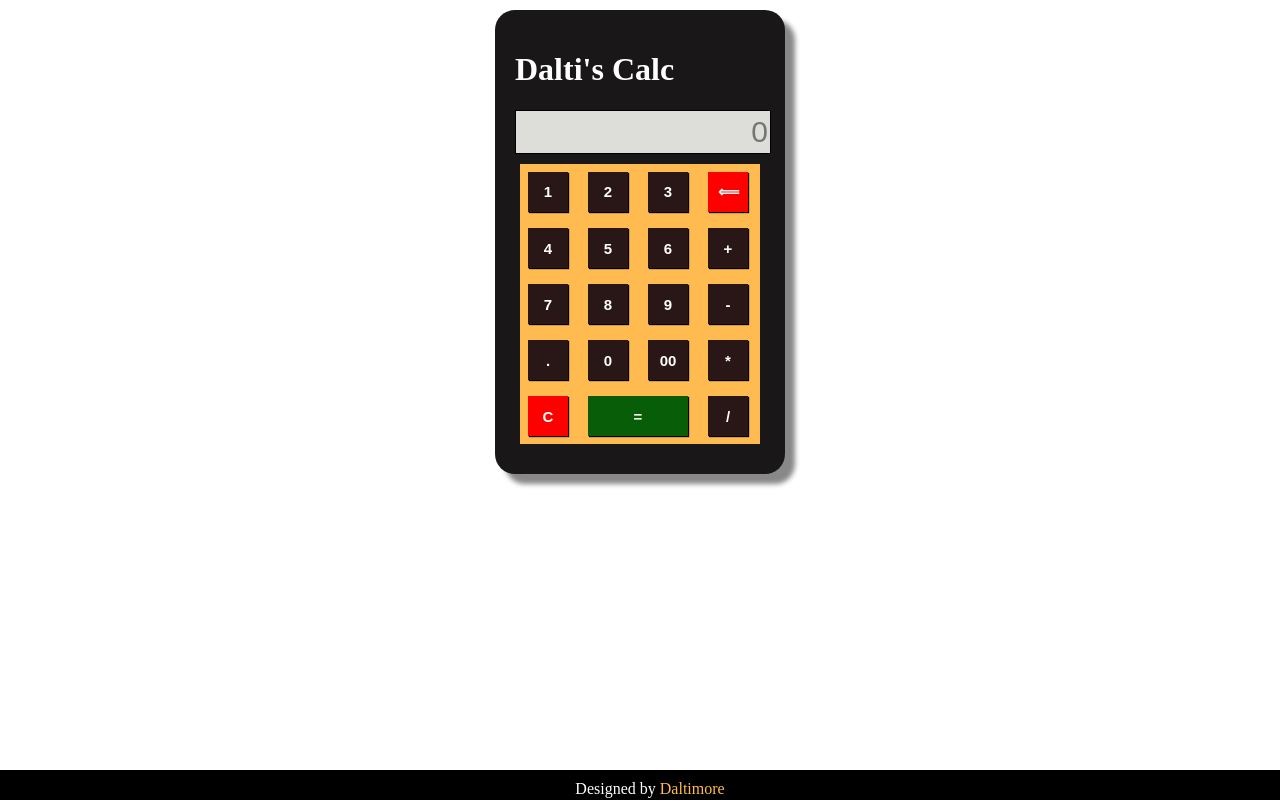
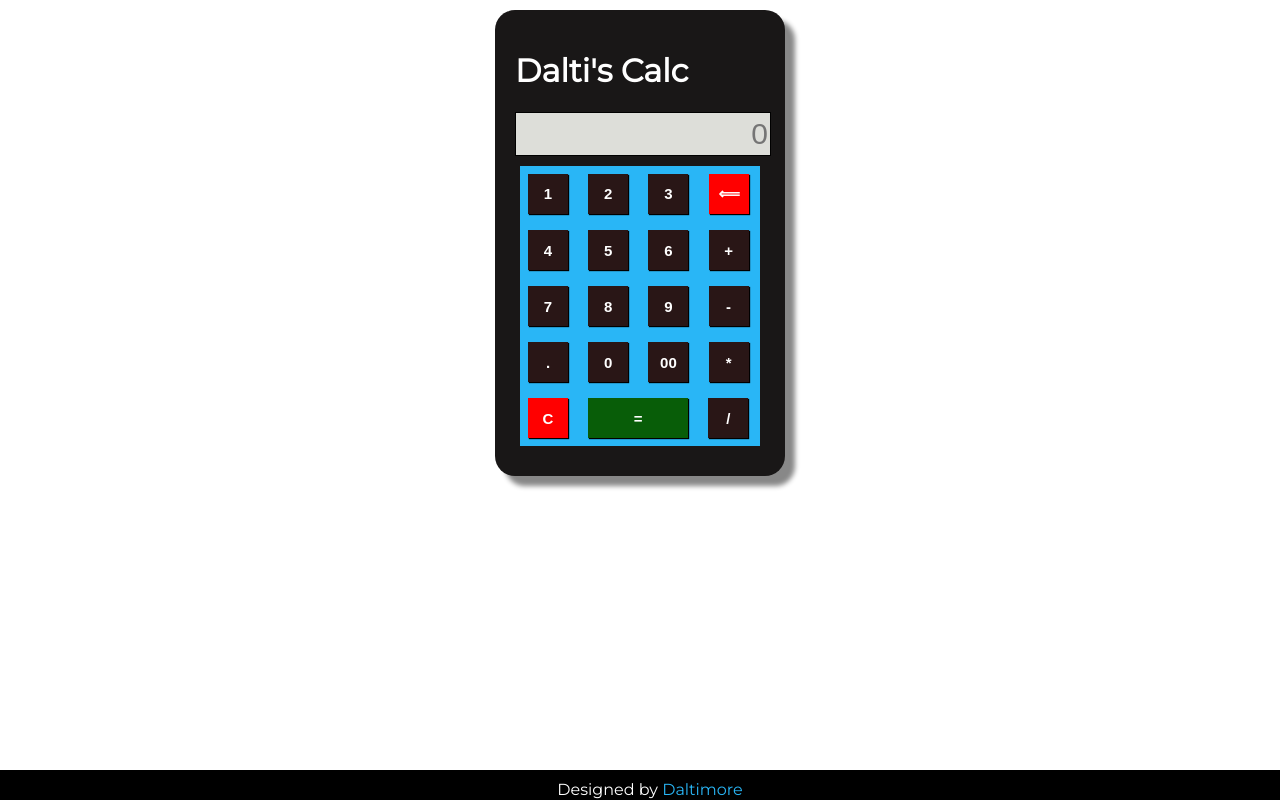
Before and after one commit to Daltimore/JavaScript-Calc, a plain HTML site: page index.html in a window 1280 px wide. Drawn offline with Linux system fonts and the light colour scheme.

Commit message:
Add files via upload

```diff
--- a/index.html
+++ b/index.html
@@ -5,6 +5,7 @@
 	<meta charset="utf-8">
 <link rel="stylesheet" type="text/css" href="style.css">
 <script type="text/javascript" src="script.js"></script>
+<link href="https://fonts.googleapis.com/css?family=Montserrat" rel="stylesheet">
 </head>
 <body>
 
@@ -53,6 +54,6 @@
 	</div>
 </div>
 
-	<footer id="footer">Designed by <a href="" target="_blank" style="color: #ffbb4f">Daltimore</a></footer>
+	<footer id="footer">Designed by <a href="" target="_blank" style="color: #29B6F6">Daltimore</a></footer>
 </body>
 </html>
--- a/style.css
+++ b/style.css
@@ -1,4 +1,13 @@
-h1 {color: #fff;}
+html, body{
+    font-family: 'Montserrat', sans-serif;
+	width: 100%;
+	height: 100%;
+	margin: 0;
+}
+h1 {
+	color: #fff;
+	font-family: 'Montserrat', sans-serif;
+}
 .container{
         margin: 0 auto;
         }
@@ -25,7 +34,7 @@ h1 {color: #fff;}
         }
 .btn-container {
 		margin: 10px 5px;
-		background: #ffbb4f;
+		background: #29B6F6;
 }
 
 .btn {
```
Also changed, not shown: 1 other file.
